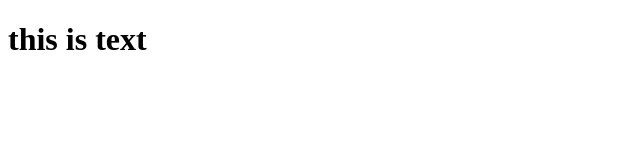
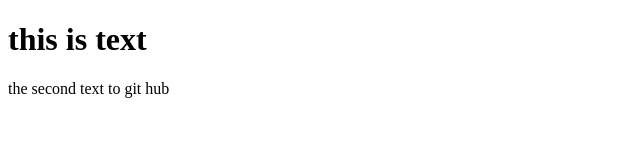
Before and after one commit to eXemoumen/github-work-shop, a plain HTML site: page INDEX.HTML in a window 1280 px wide. Shown: the whole page, without its empty margins (0-640 px from the left). Drawn offline with Linux system fonts and the light colour scheme.

Commit message:
test git

```diff
--- a/INDEX.HTML
+++ b/INDEX.HTML
@@ -9,5 +9,6 @@
 </head>
 <body>
     <h1>this is text</h1>
+    <p>the second text to git hub</p>
 </body>
 </html>
```
